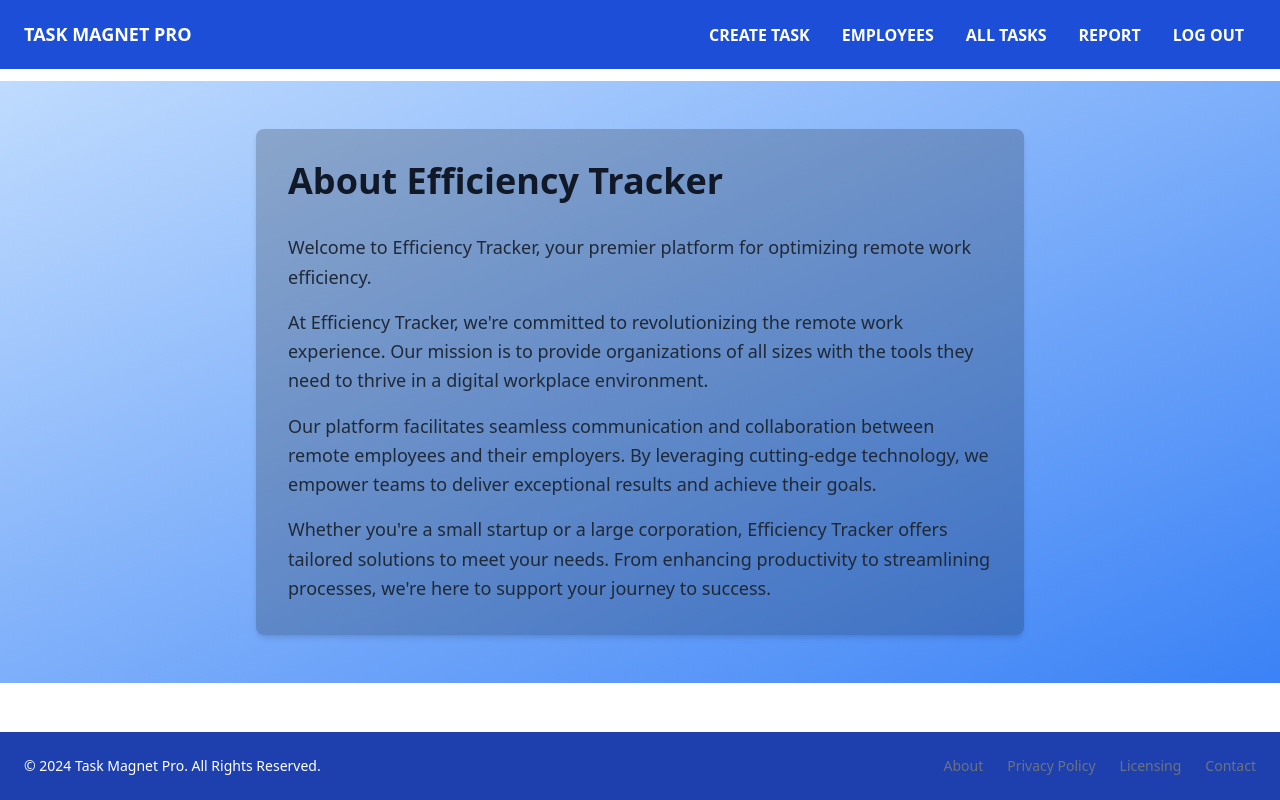
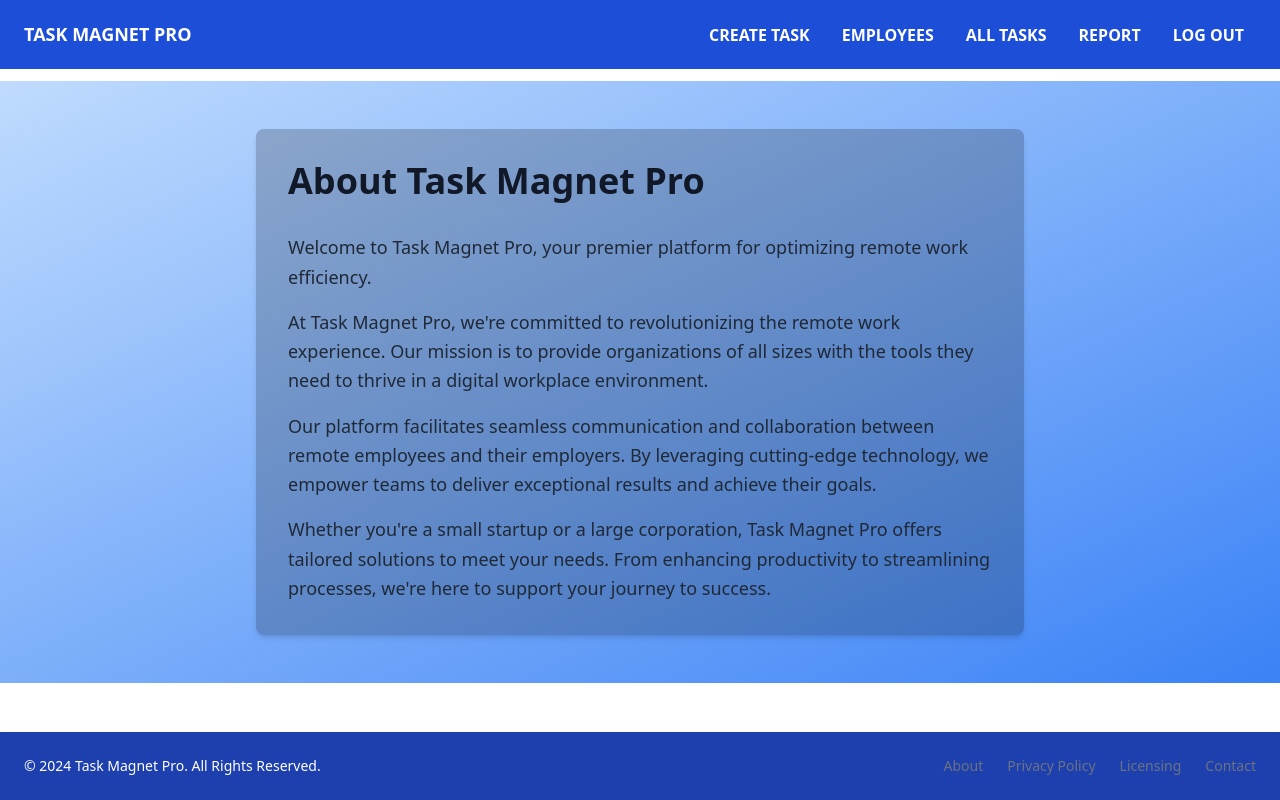
Before and after one commit to Avishka-Dulanjana/Task-Magnet-Pro, a React (Vite) app in the folder Efficiency_tracker_frontend/: page /about in a window 1280 px wide. Built offline with nearby package versions, Linux system fonts and the light colour scheme.

Commit message:
updated footer pages

```diff
--- a/Efficiency_tracker_frontend/src/components/About.jsx
+++ b/Efficiency_tracker_frontend/src/components/About.jsx
@@ -5,14 +5,14 @@ const About = () => {
     <div className="bg-gradient-to-br from-blue-200 to-blue-500 py-12">
       <div className="max-w-3xl mx-auto px-4 sm:px-6 lg:px-8 bg-black bg-opacity-20 rounded-lg shadow-md py-8">
         <h2 className="text-4xl font-bold text-gray-900 mb-8">
-          About Efficiency Tracker
+          About Task Magnet Pro
         </h2>
         <p className="mt-4 text-lg text-gray-800 leading-relaxed">
-          Welcome to Efficiency Tracker, your premier platform for optimizing
+          Welcome to Task Magnet Pro, your premier platform for optimizing
           remote work efficiency.
         </p>
         <p className="mt-4 text-lg text-gray-800 leading-relaxed">
-          At Efficiency Tracker, we're committed to revolutionizing the remote
+          At Task Magnet Pro, we're committed to revolutionizing the remote
           work experience. Our mission is to provide organizations of all sizes
           with the tools they need to thrive in a digital workplace environment.
         </p>
@@ -23,8 +23,8 @@ const About = () => {
           their goals.
         </p>
         <p className="mt-4 text-lg text-gray-800 leading-relaxed">
-          Whether you're a small startup or a large corporation, Efficiency
-          Tracker offers tailored solutions to meet your needs. From enhancing
+          Whether you're a small startup or a large corporation, Task Magnet Pro
+          offers tailored solutions to meet your needs. From enhancing
           productivity to streamlining processes, we're here to support your
           journey to success.
         </p>
--- a/Efficiency_tracker_frontend/src/components/Employer/TaskDetailsDialog.jsx
+++ b/Efficiency_tracker_frontend/src/components/Employer/TaskDetailsDialog.jsx
@@ -103,7 +103,7 @@ const TaskDetailsDialog = ({ open, onClose, task }) => {
           )}
           {task.task.feedBack && (
             <Typography variant="body1" gutterBottom>
-              <strong>Feedback:</strong> {task.task.feedBack}
+              <strong>FeedBack:</strong> {task.task.feedBack}
             </Typography>
           )}
         </DialogContentText>
--- a/Efficiency_tracker_frontend/src/components/Employer/WelcomeNote.jsx
+++ b/Efficiency_tracker_frontend/src/components/Employer/WelcomeNote.jsx
@@ -3,7 +3,7 @@ const WelcomeNote = () => {
     <div className="bg-gray-100 py-8 px-4 sm:px-2 lg:px-2">
       <div className="px-6 mx-auto">
         <h2 className="text-3xl font-extrabold text-gray-900 sm:text-4xl">
-          Welcome again to Efficiency Tracker.
+          Welcome again to Task Magnet Pro.
         </h2>
       </div>
     </div>
--- a/Efficiency_tracker_frontend/src/components/Licensing.jsx
+++ b/Efficiency_tracker_frontend/src/components/Licensing.jsx
@@ -8,7 +8,7 @@ const Licensing = () => {
           Licensing Information
         </h2>
         <p className="mt-4 text-lg text-gray-800 leading-relaxed">
-          Efficiency Tracker software is licensed under the Apache License,
+          Task Magnet Pro software is licensed under the Apache License,
           Version 2.0.
         </p>
         <p className="mt-4 text-lg text-gray-800 leading-relaxed">
@@ -28,7 +28,7 @@ const Licensing = () => {
         </p>
         <p className="mt-4 text-lg text-gray-800 leading-relaxed">
           If you have any questions or concerns regarding our licensing, please
-          contact us at licensing@efficiencytracker.com.
+          contact us at licensing@taskpagnetpro.com.
         </p>
       </div>
     </div>
--- a/Efficiency_tracker_frontend/src/components/Login.jsx
+++ b/Efficiency_tracker_frontend/src/components/Login.jsx
@@ -18,7 +18,7 @@ const Login = () => {
 
   const login = async () => {
     const data = loginData;
-    console.log(data)
+
     await axios
       .post(`${baseURL}/auth/login`, data)
       .then((res) => {
--- a/Efficiency_tracker_frontend/src/components/PrivacyPolicy.jsx
+++ b/Efficiency_tracker_frontend/src/components/PrivacyPolicy.jsx
@@ -8,7 +8,7 @@ const PrivacyPolicy = () => {
           Privacy Policy
         </h2>
         <p className="mt-4 text-lg text-gray-800 leading-relaxed">
-          At Efficiency Tracker, we take your privacy seriously. This Privacy
+          At Task Magnet Pro, we take your privacy seriously. This Privacy
           Policy explains how we collect, use, and disclose your personal
           information when you use our website or services.
         </p>
@@ -38,7 +38,7 @@ const PrivacyPolicy = () => {
         </p>
         <p className="mt-4 text-lg text-gray-800 leading-relaxed">
           Contact Us: If you have any questions or concerns about our Privacy
-          Policy, please contact us at privacy@efficiencytracker.com.
+          Policy, please contact us at privacy@taskmagnetpro.com.
         </p>
       </div>
     </div>
```
